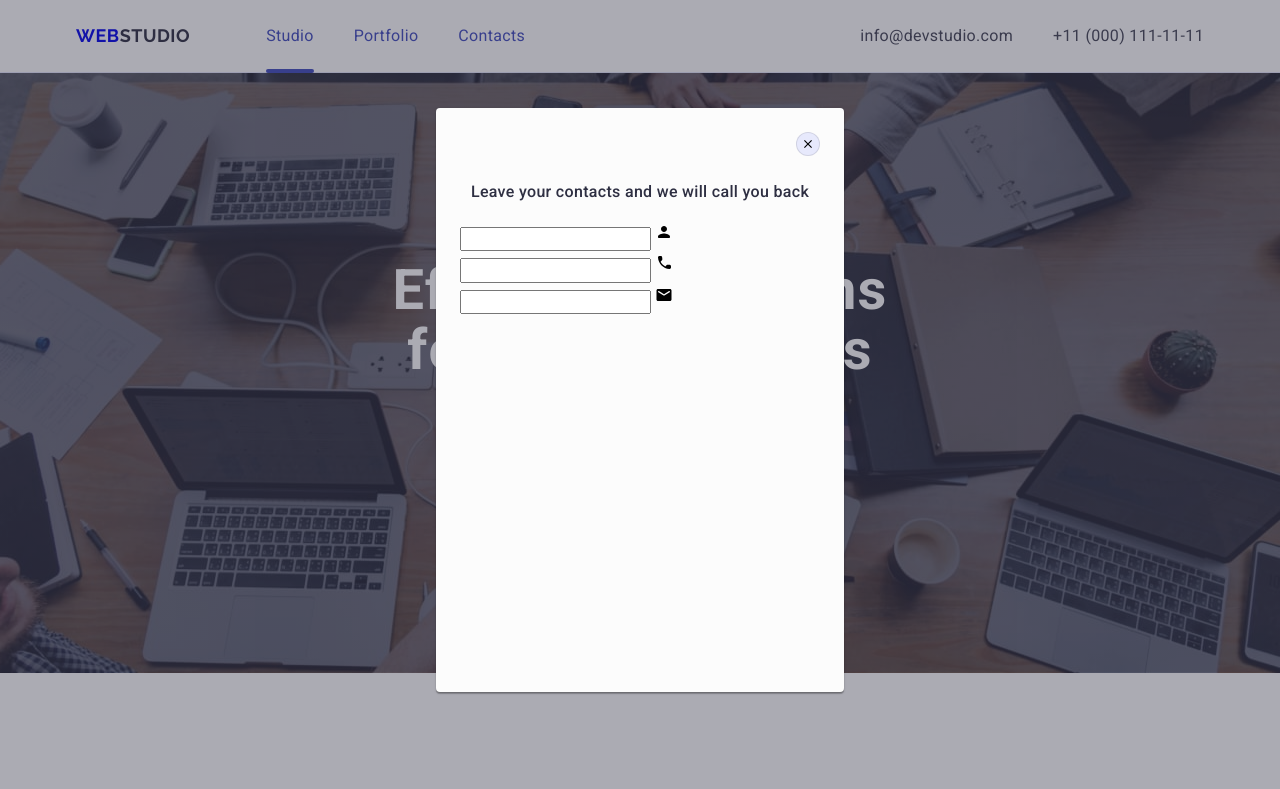
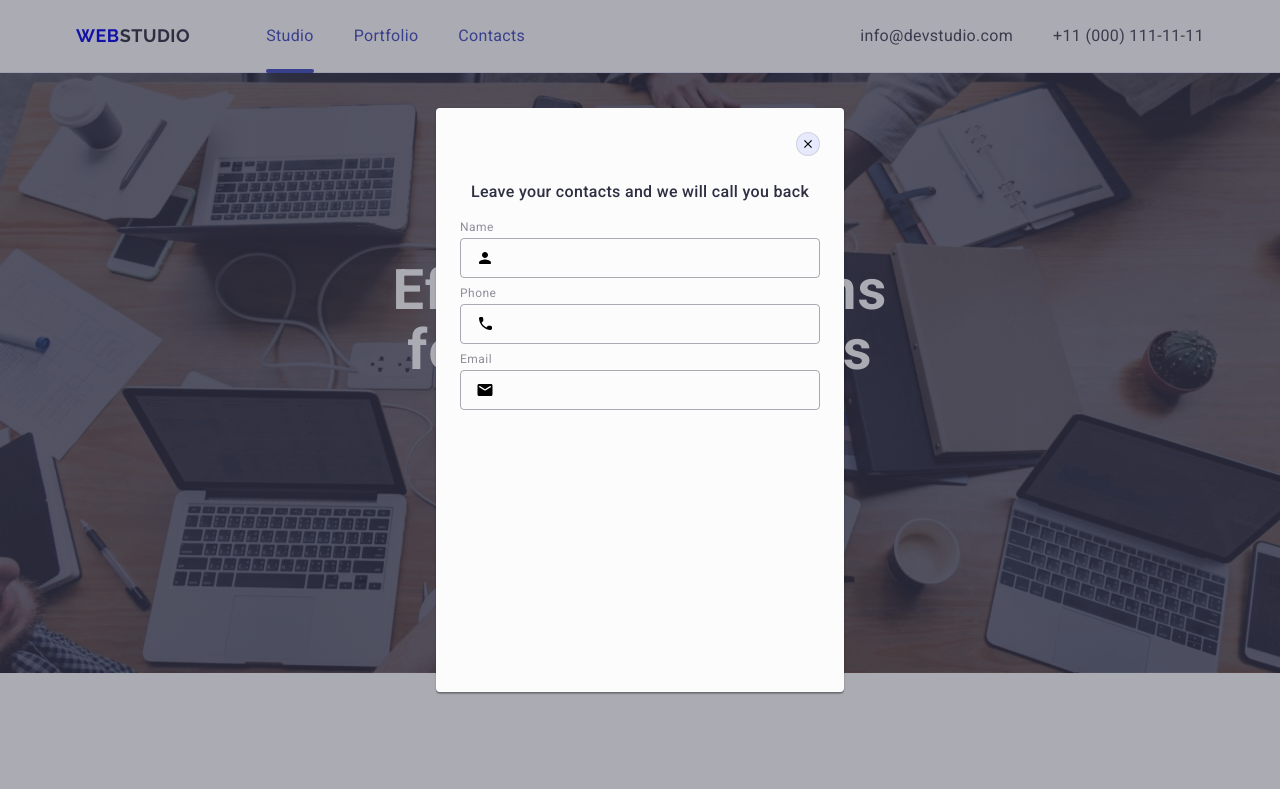
Before and after one commit to Mukuta0Pusmenski/goit-markup-hw-05, a plain HTML site: page index.html in a window 1280 px wide. Shown: the top 789 px of the page. Drawn offline with nearby package versions, Linux system fonts and the light colour scheme.

Commit message:
html css

```diff
--- a/css/styles.css
+++ b/css/styles.css
@@ -679,7 +679,7 @@ ul {
     background-color: #e7e9fc;
     border: 1px solid rgba(0, 0, 0, 0.1);
     cursor: pointer;
-    transition: background-color 250ms cubic-bezier(0.4, 0, 0.2, 1), border 250ms cubic-bezier(0.4, 0, 0.2, 1);
+    /* transition: background-color 250ms cubic-bezier(0.4, 0, 0.2, 1), border 250ms cubic-bezier(0.4, 0, 0.2, 1);  */
     padding: 0;
     transition: fill 250ms cubic-bezier(0.4, 0, 0.2, 1);
 }
@@ -715,4 +715,47 @@ ul {
     color: #2E2F42;
     margin-bottom: 16px;
 }
+
+.div-label {
+    font-size: 12px;
+    line-height: 1.17;
+    letter-spacing: 0.04em;
+    color: #8e8f99;
+    display: block;
+    margin-bottom: 4px;
+}
+
+.label-div {
+    margin-bottom: 8px;
+    position: relative;
+}
+
+.div-input {
+    width: 100%;
+    height: 40px;
+    border: 1px solid rgba(46, 47, 66, 0.4);
+    border-radius: 4px;
+    background-color: transparent;
+    padding-left: 38px;
+    outline: transparent;
+    transition: border-color 250ms cubic-bezier(0.4, 0, 0.2, 1);
+}
+
+.label-div:focus {
+    border-color: #4D5AE5;;
+}
+
+.div-svg {
+    position: absolute;
+    left: 16px;
+    top: 50%;
+    transform: translateY(-50%);
+    transition: fill 250ms cubic-bezier(0.4, 0, 0.2, 1);
+}
+
+.div-input:focus-within+.div-svg {
+    fill: #4D5AE5;
+}
+
+.form-div {}
 /* -=- */
--- a/index.html
+++ b/index.html
@@ -420,10 +420,10 @@
             <p class="modal-paragraf">Leave your contacts and we will call you back</p>
             <!-- /p -->
             <!-- form -->
-             <!-- form-people -->
              <form class="modal-form">
                 <div class="form-div">
-                    <label class="div-label" name="" for=""></label>
+                    <!-- form-people -->
+                    <label class="div-label" name="" for="">Name</label>
                     <div class="label-div">
                         <input class="div-input" type="text" id="user-name" name="user-name">
                         <svg class="div-svg" width="18" height="24">
@@ -433,7 +433,7 @@
                 </div>
                 <!-- form-phone -->
                 <div class="form-div">
-                    <label class="div-label" name="" for=""></label>
+                    <label class="div-label" name="" for="user-name">Phone</label>
                     <div class="label-div">
                         <input class="div-input" type="text" id="user-name" name="user-name">
                         <svg class="div-svg" width="18" height="24">
@@ -443,7 +443,7 @@
                 </div>
                 <!-- form-email -->
                 <div class="form-div">
-                    <label class="div-label" name="" for=""></label>
+                    <label class="div-label" name="" for="">Email</label>
                     <div class="label-div">
                         <input class="div-input" type="text" id="user-name" name="user-name">
                         <svg class="div-svg" width="18" height="24">
```
